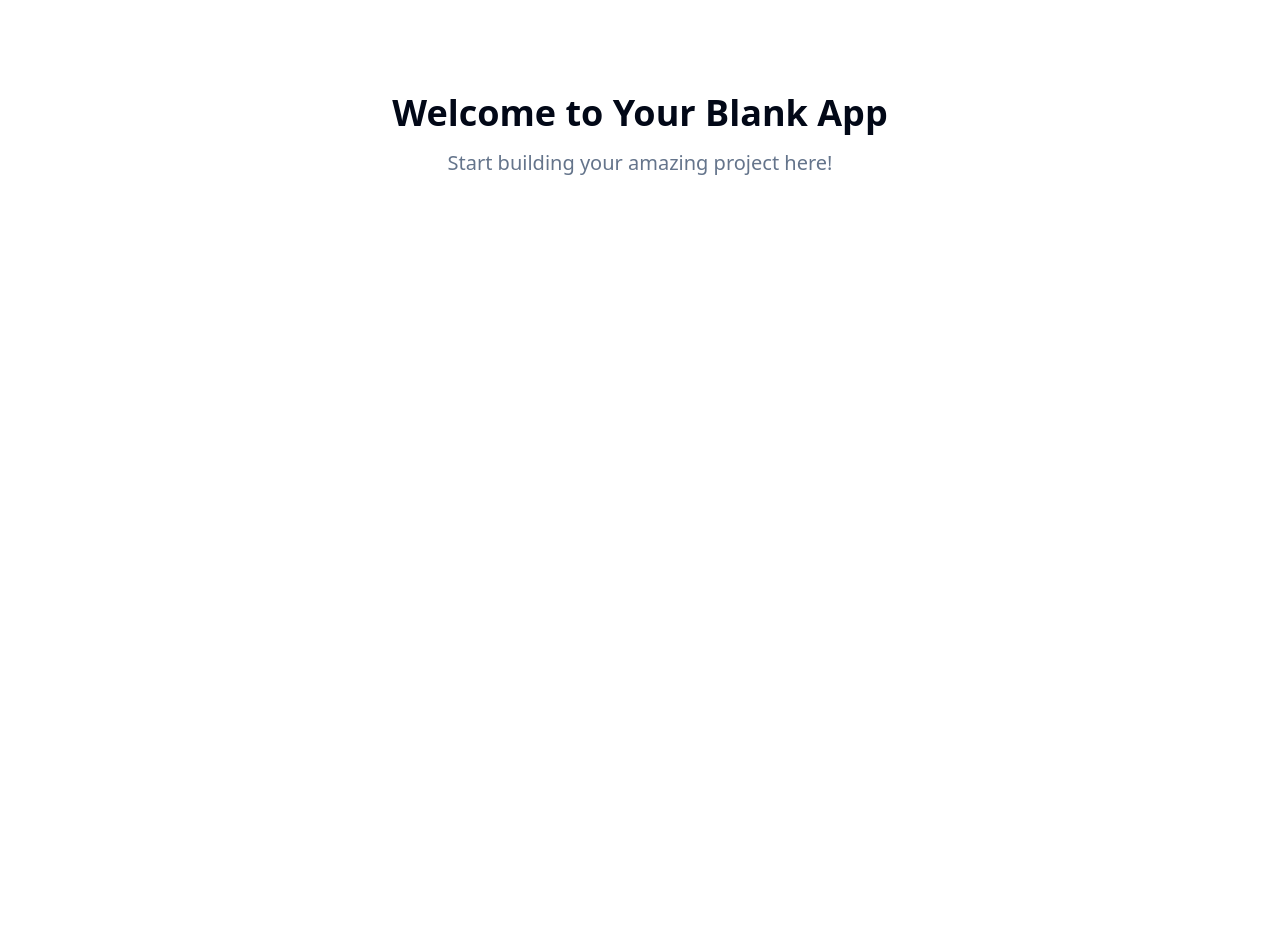
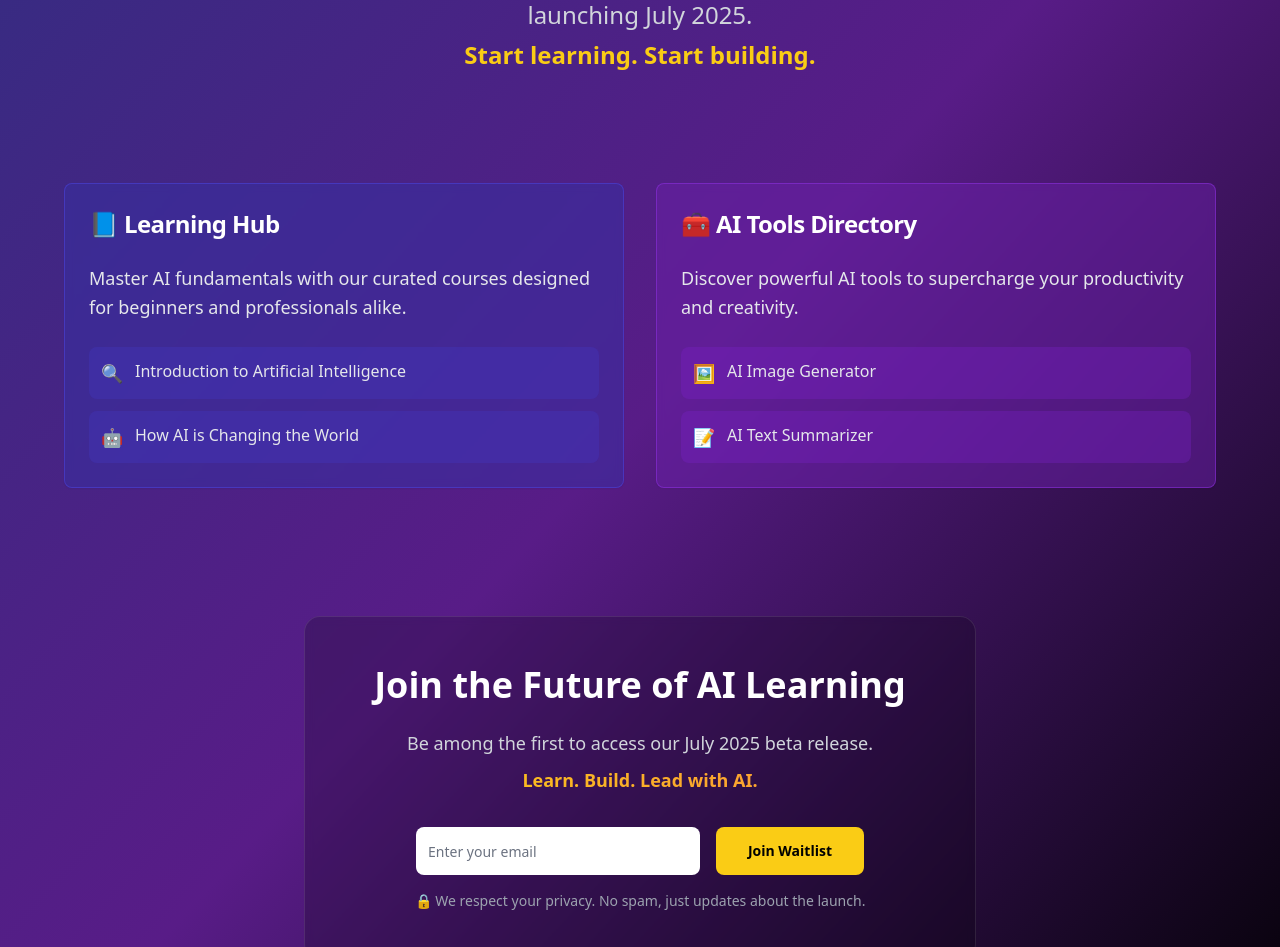
Before and after one commit to Digital77777/digital-intelligence-marketplac, a React (Vite) app: page / in a window 1280 px wide. Shown: the part 265-1212 px from the top of the page. Before the commit the page ends 800 px from the top, so only its background shows below. Built offline with nearby package versions, Linux system fonts and the light colour scheme.

Commit message:
feat: Implement waitlist landing page

```diff
--- /dev/null
+++ b/src/components/WaitlistLandingPage.tsx
@@ -0,0 +1,155 @@
+
+import React, { useState } from 'react';
+import { Button } from '@/components/ui/button';
+import { Input } from '@/components/ui/input';
+import { Card, CardContent, CardHeader, CardTitle } from '@/components/ui/card';
+import { toast } from '@/hooks/use-toast';
+
+const WaitlistLandingPage = () => {
+  const [email, setEmail] = useState('');
+  const [isSubmitting, setIsSubmitting] = useState(false);
+
+  const handleSubmit = async (e: React.FormEvent) => {
+    e.preventDefault();
+
+    if (!email) {
+      toast({
+        title: "Error",
+        description: "Please enter your email address",
+        variant: "destructive",
+      });
+      return;
+    }
+
+    setIsSubmitting(true);
+
+    // Simulate API call
+    await new Promise(resolve => setTimeout(resolve, 1000));
+
+    toast({
+      title: "Success! 🎉",
+      description: "You've been added to our waitlist. We'll notify you when we launch in July 2025!",
+    });
+
+    setEmail('');
+    setIsSubmitting(false);
+  };
+
+  return (
+    <div className="min-h-screen bg-gradient-to-br from-indigo-900 via-purple-900 to-black text-white">
+      {/* Hero Section */}
+      <div className="container mx-auto px-4 pt-16 pb-12 text-center">
+        <div className="max-w-4xl mx-auto">
+          <h1 className="text-5xl md:text-7xl font-bold mb-6 bg-gradient-to-r from-white via-purple-200 to-indigo-200 bg-clip-text text-transparent">
+            🚀 Digital Intelligence Marketplace
+          </h1>
+          <p className="text-xl md:text-2xl text-gray-300 leading-relaxed max-w-3xl mx-auto">
+            Get early access to our AI-powered Learning Hub & Tools Directory launching July 2025.
+            <span className="block mt-2 font-semibold text-yellow-400">Start learning. Start building.</span>
+          </p>
+        </div>
+      </div>
+
+      {/* Feature Grid */}
+      <div className="container mx-auto px-4 py-16">
+        <div className="grid grid-cols-1 md:grid-cols-2 gap-8 max-w-6xl mx-auto">
+          {/* Learning Hub Card */}
+          <Card className="bg-indigo-800/50 border-indigo-600/50 backdrop-blur-sm hover:bg-indigo-800/60 transition-all duration-300 hover:scale-105 hover:shadow-2xl hover:shadow-indigo-500/20">
+            <CardHeader>
+              <CardTitle className="text-2xl font-bold text-white flex items-center gap-3">
+                📘 Learning Hub
+              </CardTitle>
+            </CardHeader>
+            <CardContent className="text-gray-200">
+              <p className="mb-6 text-lg leading-relaxed">
+                Master AI fundamentals with our curated courses designed for beginners and professionals alike.
+              </p>
+              <div className="space-y-3">
+                <div className="flex items-start gap-3 p-3 rounded-lg bg-indigo-700/30 hover:bg-indigo-700/50 transition-colors">
+                  <span className="text-lg">🔍</span>
+                  <span className="font-medium">Introduction to Artificial Intelligence</span>
+                </div>
+                <div className="flex items-start gap-3 p-3 rounded-lg bg-indigo-700/30 hover:bg-indigo-700/50 transition-colors">
+                  <span className="text-lg">🤖</span>
+                  <span className="font-medium">How AI is Changing the World</span>
+                </div>
+              </div>
+            </CardContent>
+          </Card>
+
+          {/* AI Tools Directory Card */}
+          <Card className="bg-purple-800/50 border-purple-600/50 backdrop-blur-sm hover:bg-purple-800/60 transition-all duration-300 hover:scale-105 hover:shadow-2xl hover:shadow-purple-500/20">
+            <CardHeader>
+              <CardTitle className="text-2xl font-bold text-white flex items-center gap-3">
+                🧰 AI Tools Directory
+              </CardTitle>
+            </CardHeader>
+            <CardContent className="text-gray-200">
+              <p className="mb-6 text-lg leading-relaxed">
+                Discover powerful AI tools to supercharge your productivity and creativity.
+              </p>
+              <div className="space-y-3">
+                <div className="flex items-start gap-3 p-3 rounded-lg bg-purple-700/30 hover:bg-purple-700/50 transition-colors">
+                  <span className="text-lg">🖼️</span>
+                  <span className="font-medium">AI Image Generator</span>
+                </div>
+                <div className="flex items-start gap-3 p-3 rounded-lg bg-purple-700/30 hover:bg-purple-700/50 transition-colors">
+                  <span className="text-lg">📝</span>
+                  <span className="font-medium">AI Text Summarizer</span>
+                </div>
+              </div>
+            </CardContent>
+          </Card>
+        </div>
+      </div>
+
+      {/* Waitlist Signup */}
+      <div className="container mx-auto px-4 py-16">
+        <div className="max-w-2xl mx-auto text-center">
+          <div className="bg-black/20 backdrop-blur-sm rounded-2xl p-8 md:p-12 border border-white/10">
+            <h2 className="text-3xl md:text-4xl font-bold mb-6 text-white">
+              Join the Future of AI Learning
+            </h2>
+            <p className="text-lg text-gray-300 mb-8 leading-relaxed">
+              Be among the first to access our July 2025 beta release.
+              <span className="block mt-2 font-semibold text-transparent bg-gradient-to-r from-yellow-400 to-orange-400 bg-clip-text">
+                Learn. Build. Lead with AI.
+              </span>
+            </p>
+
+            <form onSubmit={handleSubmit} className="flex flex-col sm:flex-row gap-4 max-w-md mx-auto">
+              <Input
+                type="email"
+                placeholder="Enter your email"
+                value={email}
+                onChange={(e) => setEmail(e.target.value)}
+                className="flex-1 bg-white text-black placeholder:text-gray-500 border-0 h-12 text-lg rounded-lg focus:ring-2 focus:ring-yellow-400"
+                disabled={isSubmitting}
+              />
+              <Button
+                type="submit"
+                disabled={isSubmitting}
+                className="bg-yellow-400 hover:bg-yellow-300 text-black font-bold h-12 px-8 rounded-lg transition-all duration-200 hover:scale-105 hover:shadow-lg hover:shadow-yellow-400/20"
+              >
+                {isSubmitting ? "Joining..." : "Join Waitlist"}
+              </Button>
+            </form>
+
+            <p className="text-sm text-gray-400 mt-4">
+              🔒 We respect your privacy. No spam, just updates about the launch.
+            </p>
+          </div>
+        </div>
+      </div>
+
+      {/* Footer */}
+      <div className="container mx-auto px-4 py-8 text-center border-t border-white/10">
+        <p className="text-gray-400">
+          © 2024 Digital Intelligence Marketplace. Launching July 2025.
+        </p>
+      </div>
+    </div>
+  );
+};
+
+export default WaitlistLandingPage;
--- a/src/pages/Index.tsx
+++ b/src/pages/Index.tsx
@@ -1,14 +1,8 @@
-// Update this page (the content is just a fallback if you fail to update the page)
+
+import WaitlistLandingPage from '@/components/WaitlistLandingPage';
 
 const Index = () => {
-  return (
-    <div className="min-h-screen flex items-center justify-center bg-background">
-      <div className="text-center">
-        <h1 className="text-4xl font-bold mb-4">Welcome to Your Blank App</h1>
-        <p className="text-xl text-muted-foreground">Start building your amazing project here!</p>
-      </div>
-    </div>
-  );
+  return <WaitlistLandingPage />;
 };
 
 export default Index;
```
